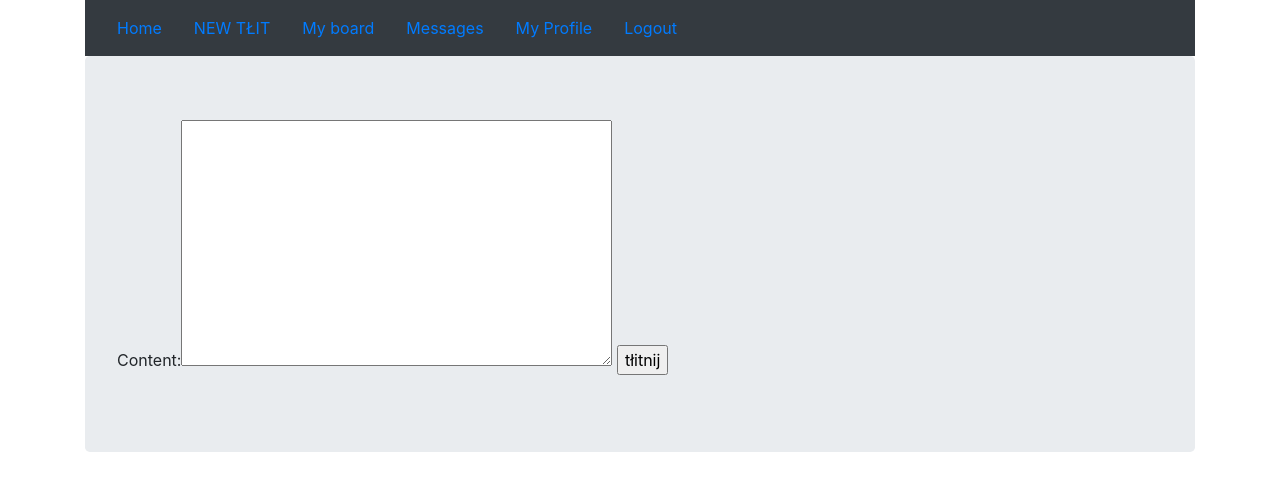
After one commit to majoreq/twitapp, a Django app: page /add_tweet in a window 1280 px wide. The commit adds this page. Shown: the top 491 px of the page. Run offline with Django 3.2, Linux system fonts and the light colour scheme; some libraries are stand-ins or nearby versions.

Commit message:
homescreen and tweets adding function added

```diff
--- a/twitterapp/messageapp/forms.py
+++ b/twitterapp/messageapp/forms.py
@@ -9,3 +9,6 @@ class RegisterForm(forms.Form):
     email = forms.EmailField(label='email')
     password = forms.CharField(max_length=128, label='password', widget=forms.PasswordInput)
     password2 = forms.CharField(max_length=128, label='wpisz ponownie hasło', widget=forms.PasswordInput)
+
+class AddTweetForm(forms.Form):
+    content = forms.CharField(max_length=140, widget=forms.Textarea)
--- a/twitterapp/messageapp/models.py
+++ b/twitterapp/messageapp/models.py
@@ -6,7 +6,7 @@ class Tweet(models.Model):
     content = models.CharField(max_length=140)
     creation_date = models.DateField(auto_now_add=True)
     author = models.ForeignKey(User, on_delete=models.CASCADE)
-    like = models.IntegerField()
+    like = models.IntegerField(default=0)
 
 class Comment(models.Model):
     content = models.CharField(max_length=60)
--- a/twitterapp/messageapp/templates/base.html
+++ b/twitterapp/messageapp/templates/base.html
@@ -10,8 +10,9 @@
 <div class="container">
         <div class="navbar navbar-dark bg-dark">
             <ul class="nav">
-                <li class="nav-item"><a class="nav-link active" href="#">Home</a></li>
-                <li class="nav-item"><a class="nav-link active" href="#">My board</a></li>
+                <li class="nav-item"><a class="nav-link active" href="{% url 'main' %}">Home</a></li>
+                <li class="nav-item"><a class="nav-link active" href="{% url 'add-tweet' %}">NEW TŁIT</a></li>
+                <li class="nav-item"><a class="nav-link active" href="{% url 'home' %}">My board</a></li>
                 <li class="nav-item"><a class="nav-link active" href="#">Messages</a></li>
                 <li class="nav-item"><a class="nav-link active" href="#">My Profile</a></li>
                 <li class="nav-item"><a class="nav-link active" href="{% url 'logout'%}">Logout</a></li>
--- /dev/null
+++ b/twitterapp/messageapp/templates/newTweet.html
@@ -0,0 +1,13 @@
+{% extends 'base.html' %}
+
+{% block extra_header %}
+<title>New tłit</title>
+{% endblock %}
+{% block content %}
+<form method="POST">
+    {% csrf_token %}
+    {{form}}
+    <input type="submit" value="tłitnij">
+</form>
+<h2>{{error}}</h2>
+{% endblock %}
--- a/twitterapp/messageapp/views.py
+++ b/twitterapp/messageapp/views.py
@@ -1,7 +1,9 @@
 from django.http import HttpResponse
 from django.shortcuts import render, redirect
 from django.views import View
-from .forms import LoginForm, RegisterForm
+
+from .models import Tweet
+from .forms import LoginForm, RegisterForm, AddTweetForm
 from django.contrib.auth.models import User
 from django.contrib.auth import authenticate, login, logout
 
@@ -27,7 +29,7 @@ class Login(View):
             user = authenticate(username=form.cleaned_data['login'], password=form.cleaned_data['password'])
             if user is not None:
                 login(request, user)
-                return redirect('main')
+                return redirect('home')
             else:
                 error = "Wrong username or password"
                 return render(request, 'login.html', {'form': form, 'error':error})
@@ -53,3 +55,23 @@ class Register(View):
 def logoff(request):
     logout(request)
     return redirect('main')
+
+class UserHomeScreen(View):
+    def get(self, request):
+        user = User.objects.get(id = request.user.id)
+        tweets = Tweet.objects.filter(author=user)
+        return render(request, 'home.html', {'tweets':tweets})
+
+class AddTweet(View):
+    def get(self, request):
+        form = AddTweetForm()
+        return render(request,'newTweet.html', {'form':form})
+
+    def post(self, request):
+        form = AddTweetForm(request.POST)
+        if form.is_valid():
+            Tweet.objects.create(content=form.cleaned_data['content'],
+                                 author=request.user)
+            return redirect('home')
+        error = "coś poszło nie tak"
+        return render(request,'newTweet.html', {'form':form, 'error':error})
--- a/twitterapp/twitterapp/urls.py
+++ b/twitterapp/twitterapp/urls.py
@@ -15,7 +15,7 @@ Including another URLconf
 """
 from django.contrib import admin
 from django.urls import path
-from messageapp.views import Hello, Login, Register, logoff
+from messageapp.views import Hello, Login, Register, logoff, UserHomeScreen, AddTweet
 
 urlpatterns = [
     path('admin/', admin.site.urls),
@@ -23,4 +23,6 @@ urlpatterns = [
     path('login', Login.as_view(), name='login'),
     path('register', Register.as_view(), name='register'),
     path('logout', logoff,name='logout'),
+    path('home', UserHomeScreen.as_view(), name='home'),
+    path('add_tweet', AddTweet.as_view(), name='add-tweet')
 ]
```
Also changed, not shown: twitterapp/messageapp/templates/home.html (added, +17 -0 lines), twitterapp/messageapp/migrations/0002_auto_20180818_1348.py (added).
